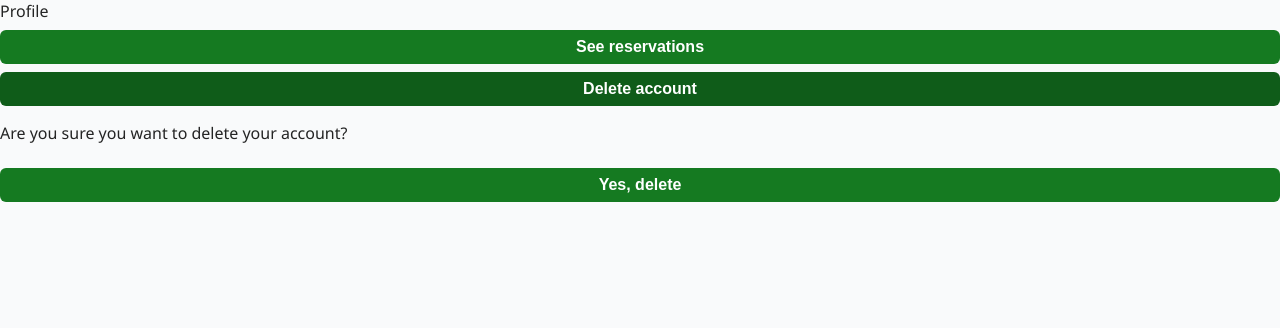
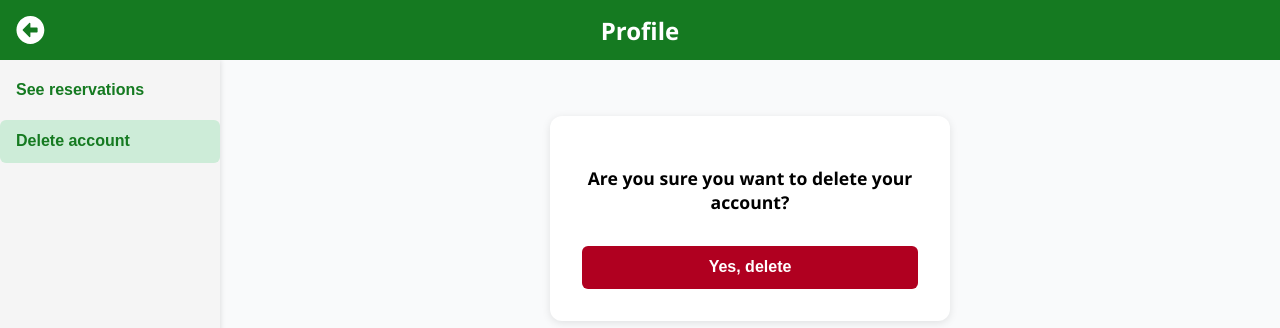
Before and after one commit to Marian421/complex-sportiv, a React (Vite) app in the folder frontend/: page /profile in a window 1280 px wide. Both pictures are taken after a click on the button "Delete account". Shown: the top 328 px of the page. Built offline with nearby package versions, Linux system fonts and the light colour scheme; no server answers.

Commit message:
Styles for the profile page

```diff
--- a/frontend/src/components/ReservationCard.jsx
+++ b/frontend/src/components/ReservationCard.jsx
@@ -1,6 +1,7 @@
 import getTotalPrice from "../services/getTotalPrice";
 import formatDate from "../services/formatDate";
 import isUpcomingReservation from "../services/isUpcomingReservation";
+import styles from "./styles/ReservationCard.module.css"
 
 const ReservationCard = ({ reservation, onCancel }) => {
     const totalPrice = getTotalPrice(reservation.price_per_hour);
@@ -9,17 +10,17 @@ const ReservationCard = ({ reservation, onCancel }) => {
     const showCancelButton = isUpcomingReservation(reservation.reservation_date, reservation.slot_name);
 
     return (
-        <div>
-            <div>Field Reserved: { reservation.field_name }</div>
-            <div>Date: { reservationDate }</div>
-            <div>Time interval { reservation.slot_name }</div>
-            <div>Price per hour { reservation.price_per_hour }</div>
-            <div>Total price { totalPrice }</div>
-            <div>Reservation made on { createdDate }</div>
+        <div className={ styles.container }>
+            <div className={ styles.details }>Field Reserved: <span>{ reservation.field_name }</span></div>
+            <div className={ styles.details }>Date: <span>{ reservationDate }</span></div>
+            <div className={ styles.details }>Time interval: <span>{ reservation.slot_name }</span></div>
+            <div className={ styles.details }>Price per hour: <span>{ reservation.price_per_hour }</span></div>
+            <div className={ styles.details }>Total price: <span>{ totalPrice }</span></div>
+            <div className={ styles.details }>Reservation made on: <span>{ createdDate }</span></div>
             {showCancelButton &&
                 (
                     <div>
-                        <button onClick={onCancel}>Cancel reservation</button>
+                        <button className={ styles.delete } onClick={onCancel}>Cancel reservation</button>
                     </div>
                 )}
         </div>
--- /dev/null
+++ b/frontend/src/components/styles/ReservationCard.module.css
@@ -0,0 +1,33 @@
+.container {
+  max-width: 300px;
+  margin: 1rem auto;
+  padding: 1.5rem;
+  box-shadow: 0 4px 12px rgba(0, 0, 0, 0.1);
+  border-radius: 10px;
+  background-color: #fff;
+}
+
+.container:hover {
+    transform: translateY(-2px);
+    box-shadow: 0 6px 16px rgba(0, 0, 0, 0.15);
+}
+
+.details {
+    margin-bottom: 0.75rem;
+    color: var(--color-primary);
+    font-weight: 600;
+}
+
+.details span {
+    font-weight: 400;
+    color: black;
+}
+
+.delete {
+    background-color: #b00020;
+}
+
+.delete:hover {
+    transform: translateY(-1px);
+    background-color: #b00020;
+}
--- a/frontend/src/index.css
+++ b/frontend/src/index.css
@@ -6,7 +6,7 @@
   --color-primary: #157a21;
   --color-primary-hover: #0f5c19;
   --color-cancel-hover: #e0e0e0;
-  --color-delete-hover: #d9534f;
+  --color-delete: #b00020;
   --color-error: #e63946;
 
   --font-family: 'Segoe UI', Tahoma, Geneva, Verdana, sans-serif;
--- a/frontend/src/pages/Profile/ProfilePage.jsx
+++ b/frontend/src/pages/Profile/ProfilePage.jsx
@@ -1,9 +1,13 @@
 import { useState } from "react";
-import ReservationsHistory from "./ReservationsHistory";
-import DeleteAccount from "./DeleteAccount";
+import ReservationsHistory from "./Views/ReservationsHistory";
+import DeleteAccount from "./Views/DeleteAccount";
+import styles from "./ProfilePage.module.css"
+import { FaArrowAltCircleLeft } from "react-icons/fa";
+import { useNavigate } from "react-router-dom";
 
 const ProfilePage = () => {
     const [selectedOption, setSelectedOption] = useState('history');
+    const navigate = useNavigate();
 
     const renderContent = () => {
         switch(selectedOption) {
@@ -14,13 +18,29 @@ const ProfilePage = () => {
     }
 
     return (
-        <div>
-            <header>Profile</header>
-            <aside>
-                <button onClick={ () => setSelectedOption("history") }>See reservations</button>
-                <button onClick={ ()=> setSelectedOption("delete") }>Delete account</button>
+        <div className={ styles.profileContainer }>
+            <header className={ styles.header }>
+                <FaArrowAltCircleLeft
+                className={ styles.goBack }
+                onClick={() => navigate(-1)}
+                />
+                <span>Profile</span>
+            </header>
+            <aside className= {styles.sidebar}>
+                <button
+                   className={`${styles.sidebarButton} ${
+                        selectedOption === "history" ? styles.active : ""
+                    }`}
+                    onClick={ () => setSelectedOption("history") }>
+                        See reservations
+                </button>
+                <button
+                 onClick={ ()=> setSelectedOption("delete") }
+                 className={`${selectedOption === "delete" && styles.active}`}>
+                    Delete account
+                </button>
             </aside>
-            <main>{ renderContent() }</main>
+            <main className={ styles.main }>{ renderContent() }</main>
         </div>
     )
 }
--- /dev/null
+++ b/frontend/src/pages/Profile/ProfilePage.module.css
@@ -0,0 +1,75 @@
+.profileContainer {
+    display: flex;
+    height: 100vh;
+}
+
+.header {
+  position: fixed;
+  top: 0;
+  left: 0;
+  width: 100%;
+  height: 60px;
+  background-color: var(--color-primary);
+  color: white;
+  display: flex;
+  align-items: center;
+  justify-content: center;
+  padding: 0 1.5rem;
+  font-size: 1.5rem;
+  font-weight: bolder;
+  z-index: 10;
+}
+
+.header span {
+    display: inline-block;
+}
+
+.goBack {
+  position: absolute;
+  left: 1rem;
+  top: 50%;
+  transform: translateY(-50%);
+  font-size: 1.8rem;
+  cursor: pointer;
+}
+
+.sidebar {
+  width: 220px;
+  background-color: #f5f5f5;
+  margin-top: 60px;
+  box-shadow: 1px 0 5px rgba(0, 0, 0, 0.1);
+  display: flex;
+  flex-direction: column;
+
+}
+
+.main {
+  flex-grow: 1;
+  padding: 1.5rem;
+  margin-top: 60px;
+  overflow-y: auto;
+}
+
+.sidebar button {
+  width: 100%;
+  padding: 0.8rem 1rem;
+  background-color: transparent;
+  border: none;
+  text-align: left;
+  font-size: 1rem;
+  color: #157a21;
+  border-radius: 6px;
+  cursor: pointer;
+  transition: background-color 0.2s ease, color 0.2s ease;
+}
+
+.sidebar button:hover {
+  background-color: #e0f2e9;
+  color: #0f5e18;
+  transform: translateY(-1px);
+}
+
+.sidebar button.active {
+  background-color: #cdecd8;
+  font-weight: bold;
+}
--- a/frontend/src/pages/Profile/DeleteAccount.jsx
+++ b/frontend/src/pages/Profile/Views/DeleteAccount.jsx
@@ -1,7 +1,8 @@
 import { useNavigate } from "react-router-dom";
-import { deleteUser } from "../../services/api";
+import { deleteUser } from "../../../services/api";
 import { useState } from "react";
-import { useAuth } from "../../contexts/AuthContext"
+import { useAuth } from "../../../contexts/AuthContext"
+import styles from "./styles/DeleteAccount.module.css"
 
 const DeleteAccount = () => {
     const navigate = useNavigate();
@@ -19,15 +20,15 @@ const DeleteAccount = () => {
     }
 
     return (
-        <div>
+        <div className={ styles.container }>
             {errorMessage ?
-                <p>errorMessage</p>
-                :
+                <p className={ styles.error-message }>errorMessage</p>
+            :
                 <>
-                <p>Are you sure you want to delete your account?</p>
-                <button onClick={ () => handleDelete() }>Yes, delete</button>
+                    <p className={ styles.message }>Are you sure you want to delete your account?</p>
+                    <button className={ styles.deleteButton } onClick={ () => handleDelete() }>Yes, delete</button>
                 </>
-                }
+            }
         </div>
     )
 }
--- a/frontend/src/pages/Profile/ReservationsHistory.jsx
+++ b/frontend/src/pages/Profile/Views/ReservationsHistory.jsx
@@ -1,8 +1,9 @@
 import { useEffect, useState } from "react";
-import { cancelReservation, getReservations } from "../../services/api";
-import formatDate from "../../services/formatDate";
-import ReservationCard from "../../components/ReservationCard";
-import filterDates from "../../services/filterDates";
+import { cancelReservation, getReservations } from "../../../services/api";
+import formatDate from "../../../services/formatDate";
+import ReservationCard from "../../../components/ReservationCard";
+import filterDates from "../../../services/filterDates";
+import styles from "./styles/ReservationHistory.module.css"
 
 const ReservationsHistory = () => {
     const [reservations, setReservations] = useState([]);
@@ -35,7 +36,7 @@ const ReservationsHistory = () => {
     }
 
     return (
-        <div>
+        <div className= { styles.container }>
             <h2>
                 All of your reservations
             </h2>
@@ -49,7 +50,7 @@ const ReservationsHistory = () => {
 
             <h2>Total: { filterdReservations.length }</h2>
 
-            <div>
+            <div className={ styles.cardsContainer }>
                 {filterdReservations.map((reservation) => (
                     <ReservationCard
                         key={reservation.id}
--- /dev/null
+++ b/frontend/src/pages/Profile/Views/styles/DeleteAccount.module.css
@@ -0,0 +1,37 @@
+.container {
+  padding: 2rem;
+  background-color: #fff;
+  border-radius: 12px;
+  max-width: 400px;
+  margin: 2rem auto;
+  box-shadow: 0 2px 8px rgba(0, 0, 0, 0.1);
+  text-align: center;
+}
+
+.message {
+  font-size: 1.1rem;
+  margin-bottom: 1.5rem;
+  color: black;
+  font-weight:bold;
+}
+
+.error {
+  color: var(--color-error);
+  font-weight: bold;
+}
+
+.deleteButton {
+  padding: 0.8rem 1.5rem;
+  border: none;
+  background-color: var(--color-delete);
+  color: white;
+  border-radius: 6px;
+  font-weight: bold;
+  cursor: pointer;
+  transition: background-color 0.3s ease;
+}
+
+.deleteButton:hover {
+  background-color: var(--color-delete);
+  transform: translateY(-2px);
+}
--- /dev/null
+++ b/frontend/src/pages/Profile/Views/styles/ReservationHistory.module.css
@@ -0,0 +1,11 @@
+.container {
+    padding: 2rem;
+    max-width: 1200px;
+    margin: 0 auto;
+}
+
+.cardsContainer {
+  display: grid;
+  grid-template-columns: repeat(auto-fit, minmax(300px, 1fr));
+  gap: 2rem;
+}
```
